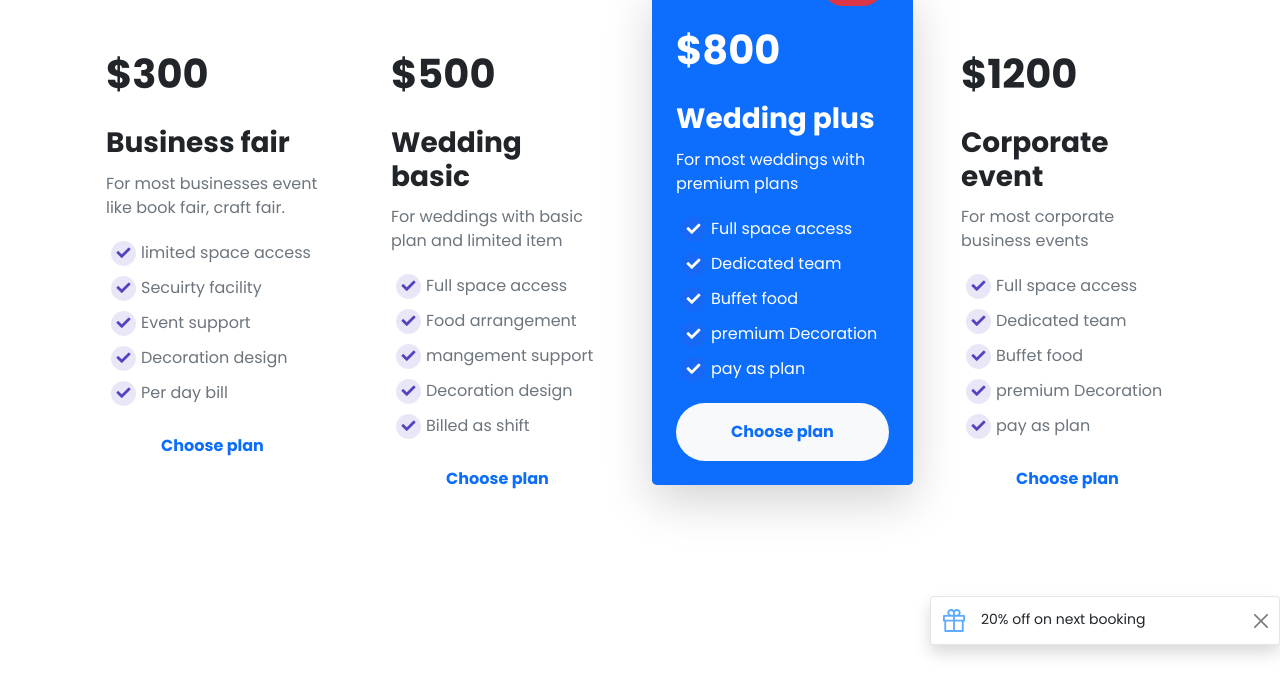
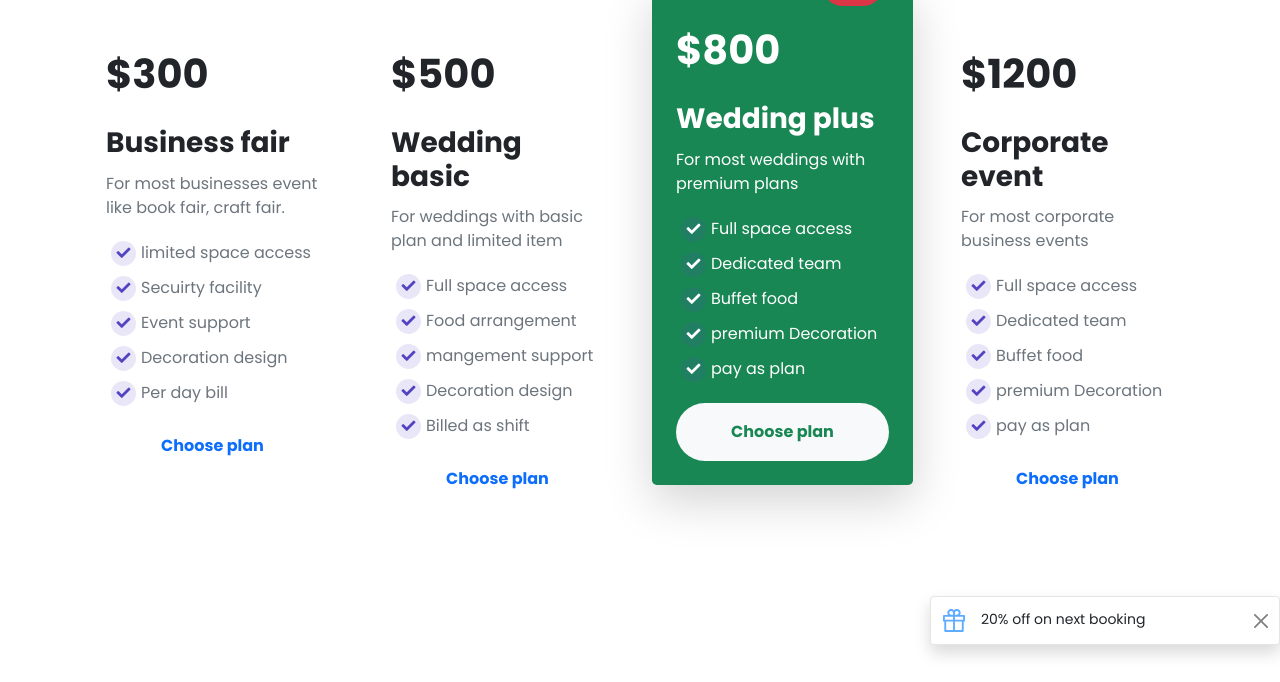
Before and after one commit to sabbirsami/convention-center, a plain HTML site: page index.html in a window 1280 px wide. Shown: the part 797-1479 px from the top of the page. Drawn offline with nearby package versions, Linux system fonts and the light colour scheme.

Commit message:
color change

```diff
--- a/index.html
+++ b/index.html
@@ -138,7 +138,7 @@
                             </div>
                         </div>
                         <div class="col-lg-3 col-md-6">
-                            <div class="package bg-primary rounded-3 p-4 position-relative shadow-lg">
+                            <div class="package bg-success rounded-3 p-4 position-relative shadow-lg">
                                 <h2 class="fw-bold text-white fs-1 py-3">$800</h2>
                                 <h3 class="fw-bold text-white py-1">Wedding plus</h3>
                                 <p class=" active_plan_color text-white">For most weddings with premium plans</p>
@@ -149,7 +149,7 @@
                                     <li class=" active_plan_color text-white"><i class="fas fa-check text-white"></i>premium Decoration</li>
                                     <li class=" active_plan_color text-white"><i class="fas fa-check text-white"></i>pay as plan</li>
                                 </ul>
-                                <a class="btn d-block rounded-pill py-3 bg-light text-primary fw-bold text-center" href="">Choose plan</a>
+                                <a class="btn d-block rounded-pill py-3 bg-light text-success fw-bold text-center" href="">Choose plan</a>
                                 <span class="position-absolute top-0  end-0 translate-middle px-3 py-2 bg-danger text-white rounded-pill">
                                     <span class="fw-bold">Hot</span>
                                   </span>
```
